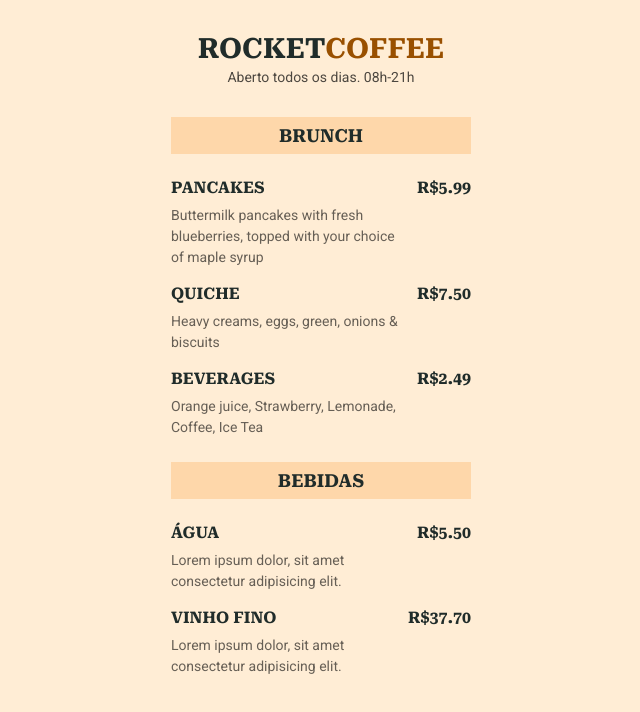
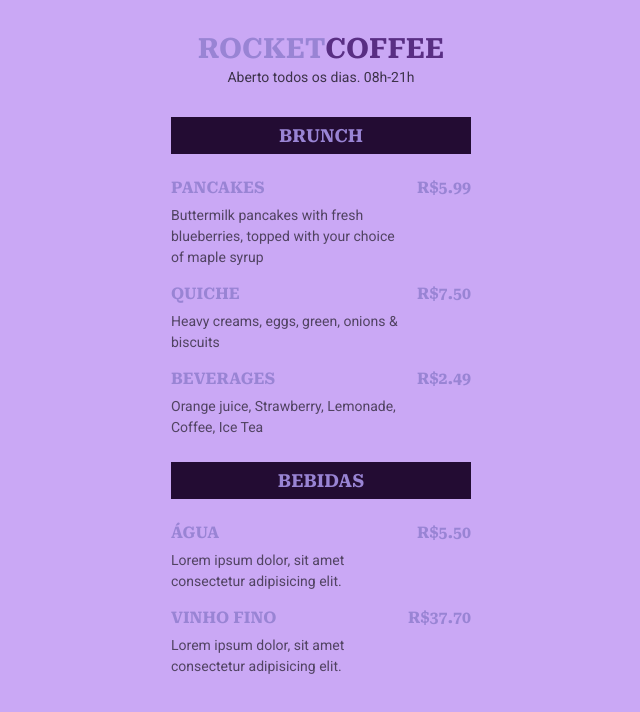
Before and after one commit to dayellesouza/RocketCoffee, a plain HTML site: page index.html in a window 1280 px wide. Shown: the whole page, without its empty margins (319-959 px from the left). Drawn offline with Linux system fonts and the light colour scheme.

Commit message:
update css

```diff
--- a/styles.css
+++ b/styles.css
@@ -5,7 +5,8 @@
 }
 
 body {
-    background-color: #FFEDD5;
+    background-color: #caa8f5;
+    /* background-color: #FFEDD5; */
     font-family: 'Roboto', sans-serif;
 }
 
@@ -17,7 +18,8 @@ ul {
 h1, h2, h3, .price {
     font-family: 'Roboto Serif';
     text-transform: uppercase;
-    color: #202C2A;
+    color: #9984d4;
+    /* color: #202C2A; */
 }
 
 /* HEADER */
@@ -39,7 +41,8 @@ header h1 {
 }
 
 header h1 span {
-    color: #995000;
+    color: #592e83;
+    /* color: #995000; */
 }
 
 header p {
@@ -55,7 +58,8 @@ section {
 }
 
 section h2 {
-    background-color: #FED7AA;
+    background-color: #230c33;
+    /* background-color: #FED7AA; */
     padding: 8px 16px;
     text-align: center;
 
```
